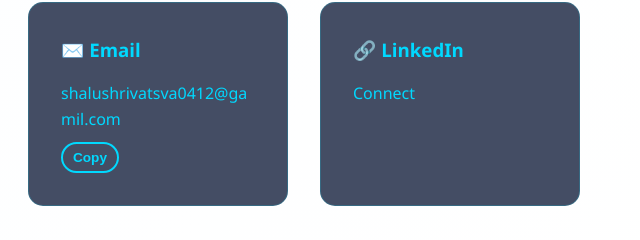
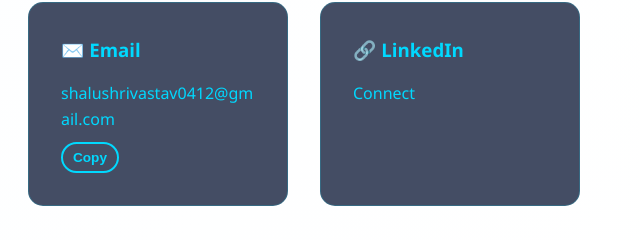
Before and after one commit to shrivastava92/shalu-shrivastava.github.io, a plain HTML site: page index.html in a window 1280 px wide. Shown: the part 4405-4645 px from the top of the page, 628-1268 px from the left. Drawn offline with Linux system fonts and the light colour scheme.

Commit message:
Corrected email address

```diff
--- a/index.html
+++ b/index.html
@@ -566,7 +566,7 @@
             <div class="contact-item">
                 <h3 style="color: var(--color-primary); margin-bottom: 1rem;">✉️ Email</h3>
                     <div style="display:flex;align-items:center;gap:0.6rem;flex-wrap:wrap;">
-                        <a id="contactEmailLink" href="mailto:shalushrivatsva0412@gamil.com">shalushrivatsva0412@gamil.com</a>
+                        <a id="contactEmailLink" href="mailto:shalushrivastav0412@gmail.com">shalushrivastav0412@gmail.com</a>
                         <button id="copyEmailBtn" class="btn btn-secondary" style="padding:6px 10px;font-size:0.85rem;">Copy</button>
                     </div>
             </div>
```
